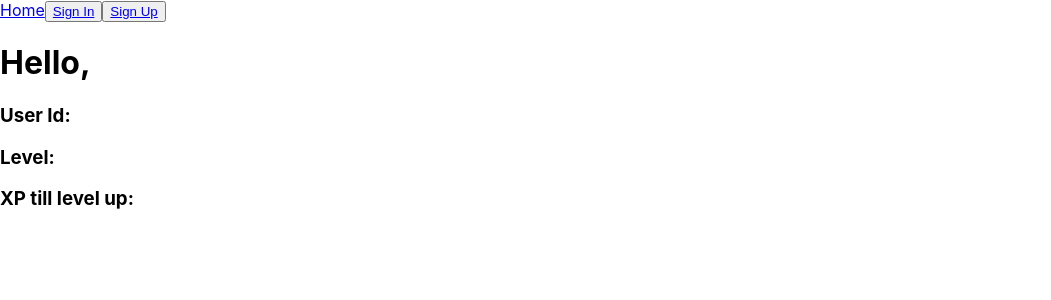
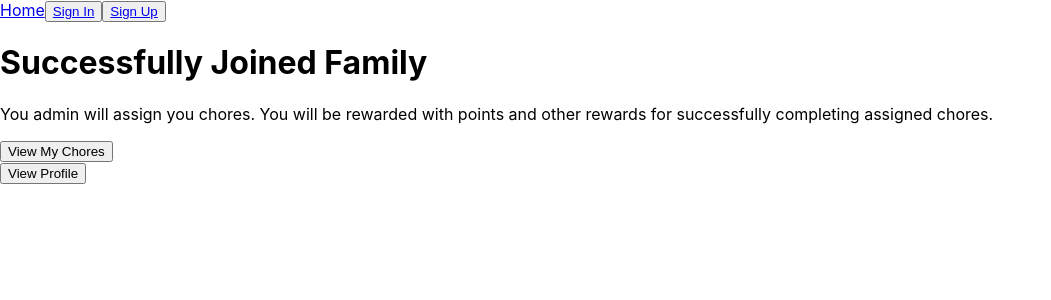
Before and after one commit to Human437/chore-up-client, a React (Create React App) app: page /successful-join in a window 1280 px wide. Before the commit this address led to /my-profile/null. Shown: the top 300 px of the page, without its empty margins (0-1051 px from the left). Built offline with nearby package versions, Linux system fonts and the light colour scheme; no server answers.

Commit message:
Used arrow functions to prevent auto pushing to next page

```diff
--- a/src/successful-join/successful-join.js
+++ b/src/successful-join/successful-join.js
@@ -16,13 +16,13 @@ export default class SuccessfulJoin extends React.Component {
         <h1>Successfully Joined Family</h1>
         <p>You admin will assign you chores. You will be rewarded with points and other rewards for successfully completing assigned chores.</p>
         <button
-          onClick = {this.props.history.push(`/my-chores/${this.context.userId}`)}
+          onClick = {() => this.props.history.push(`/my-chores/${this.context.userId}`)}
         >
           View My Chores
         </button>
         <br/>
         <button
-          onClick = {this.props.history.push(`/my-profile/${this.context.userId}`)}
+          onClick = {() => this.props.history.push(`/my-profile/${this.context.userId}`)}
         >
           View Profile
         </button>
```
